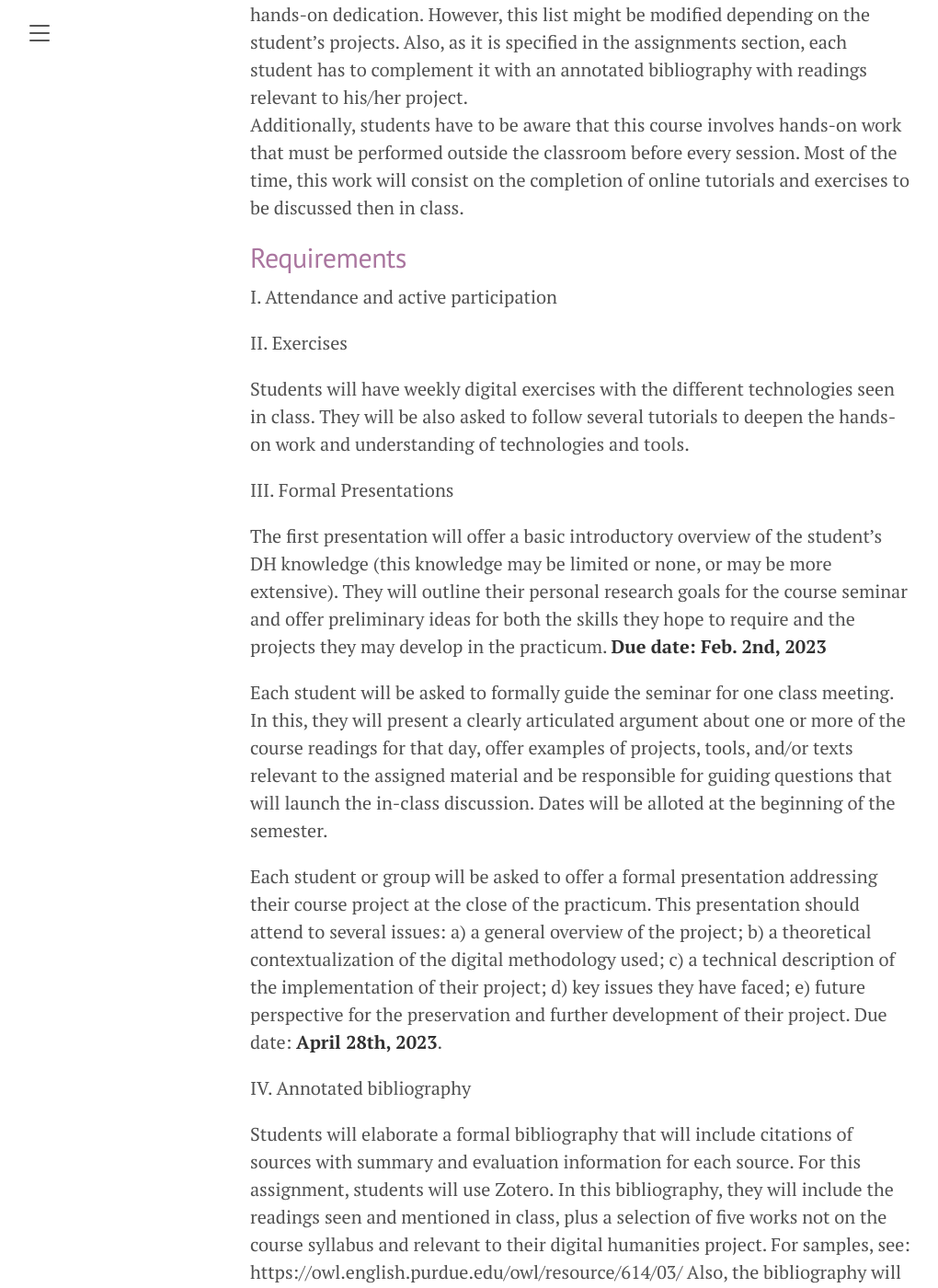
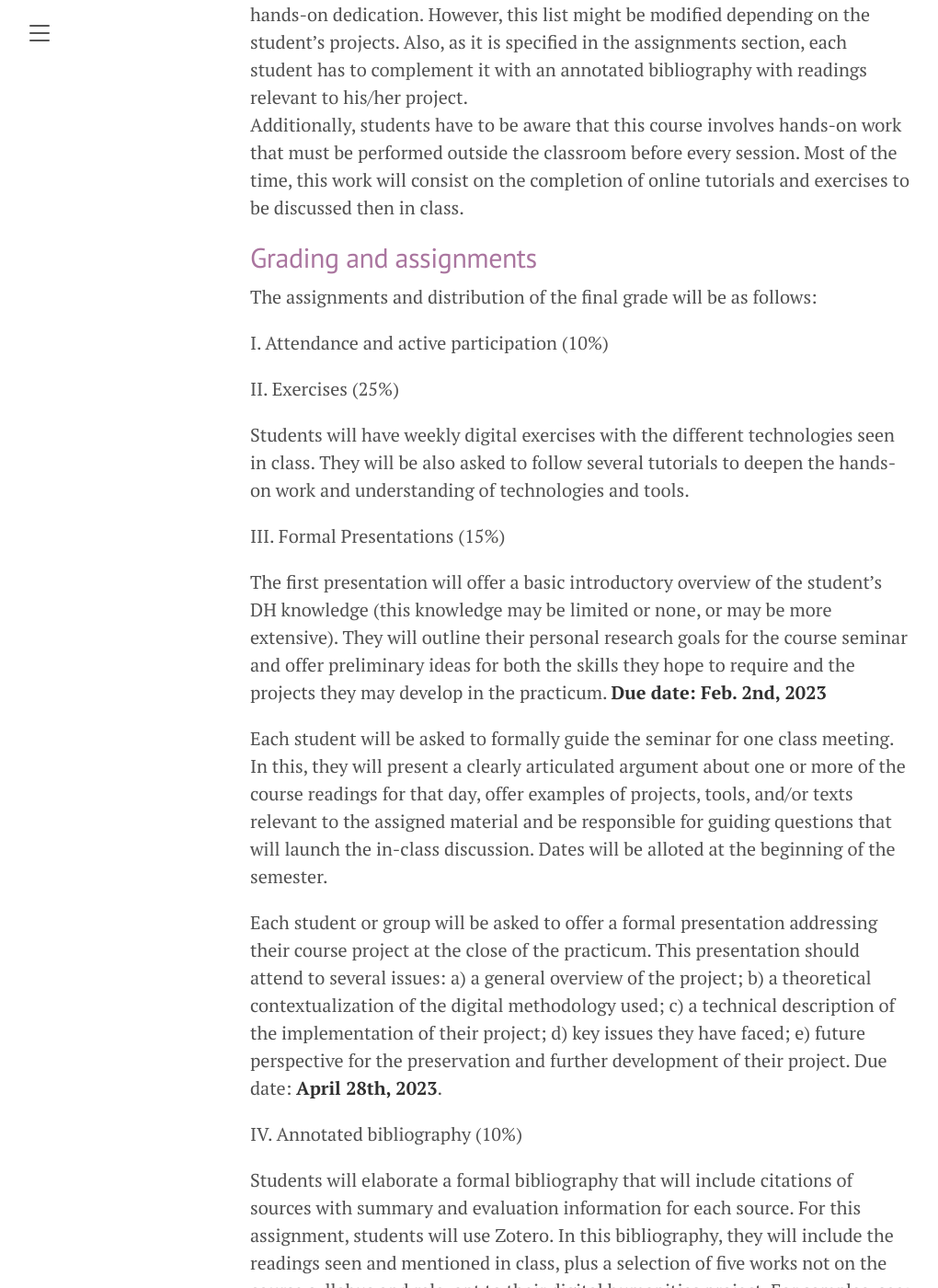
Before and after one commit to susannalles/DHPracticum_Spring23, a Jekyll site: the page built from about.md, in a window 1280 px wide and 1400 px high, scrolled down 1198 px. Shown: the whole window at 92% size, without its empty margins (8-1028 px from the left). Built offline with Jekyll 4.4.1, drawn with Linux system fonts in a browser that asks for light colours; some of the changed text lies outside the part shown.

Commit message:
Update about.md

```diff
--- a/about.md
+++ b/about.md
@@ -23,15 +23,17 @@ This course has a relatively small amount of general readings, since it prioriti
 Additionally, students have to be aware that this course involves hands-on work that must be performed outside the classroom before every session. Most of the time, this work will consist on the completion of online tutorials and exercises to be discussed then in class.
 
 
-## Requirements
+## Grading and assignments
 
-I. Attendance and active participation
+The assignments and distribution of the final grade will be as follows:
 
-II. Exercises
+I. Attendance and active participation (10%)
+
+II. Exercises (25%)
 
 Students will have weekly digital exercises with the different technologies seen in class. They will be also asked to follow several tutorials to deepen the hands-on work and understanding of technologies and tools.
 
-III. Formal Presentations
+III. Formal Presentations (15%)
 
 The first presentation will offer a basic introductory overview of the student’s DH knowledge (this knowledge may be limited or none, or may be more extensive). They will outline their personal research goals for the course seminar and offer preliminary ideas for both the skills they hope to require and the projects they may develop in the practicum. **Due date: Feb. 2nd, 2023**
 
@@ -39,11 +41,11 @@ Each student will be asked to formally guide the seminar for one class meeting.
 
 Each student or group will be asked to offer a formal presentation addressing their course project at the close of the practicum. This presentation should attend to several issues: a) a general overview of the project; b) a theoretical contextualization of the digital methodology used; c) a technical description of the implementation of their project; d) key issues they have faced; e) future perspective for the preservation and further development of their project. Due date: **April 28th, 2023**.
 
-IV. Annotated bibliography
+IV. Annotated bibliography (10%)
 
 Students will elaborate a formal bibliography that will include citations of sources with summary and evaluation information for each source. For this assignment, students will use Zotero. In this bibliography, they will include the readings seen and mentioned in class, plus a selection of five works not on the course syllabus and relevant to their digital humanities project. For samples, see: https://owl.english.purdue.edu/owl/resource/614/03/ Also, the bibliography will have to be embeded in the digital project website. Due date: **April 20th, 2023**.
 
-V. Final Digital Project
+V. Final Digital Project (40%)
 
 Each student, independently or in collaboration, will deliver a digital project relevant to the PhD dissertation or current research. The project can be a digital portfolio or a digital scholarly project related to your dissertation topic. The topic and any aspect of the project should always be discussed with the professor. Please note that while this course does not require students to produce an article or essay, these projects must be original, clearly articulated, and the formal presentation that accompanies them must explain in clear detail the methodological approach, argument/intervention, and relevance of the project. Due date: **May 4th, 2023**.
 
```
